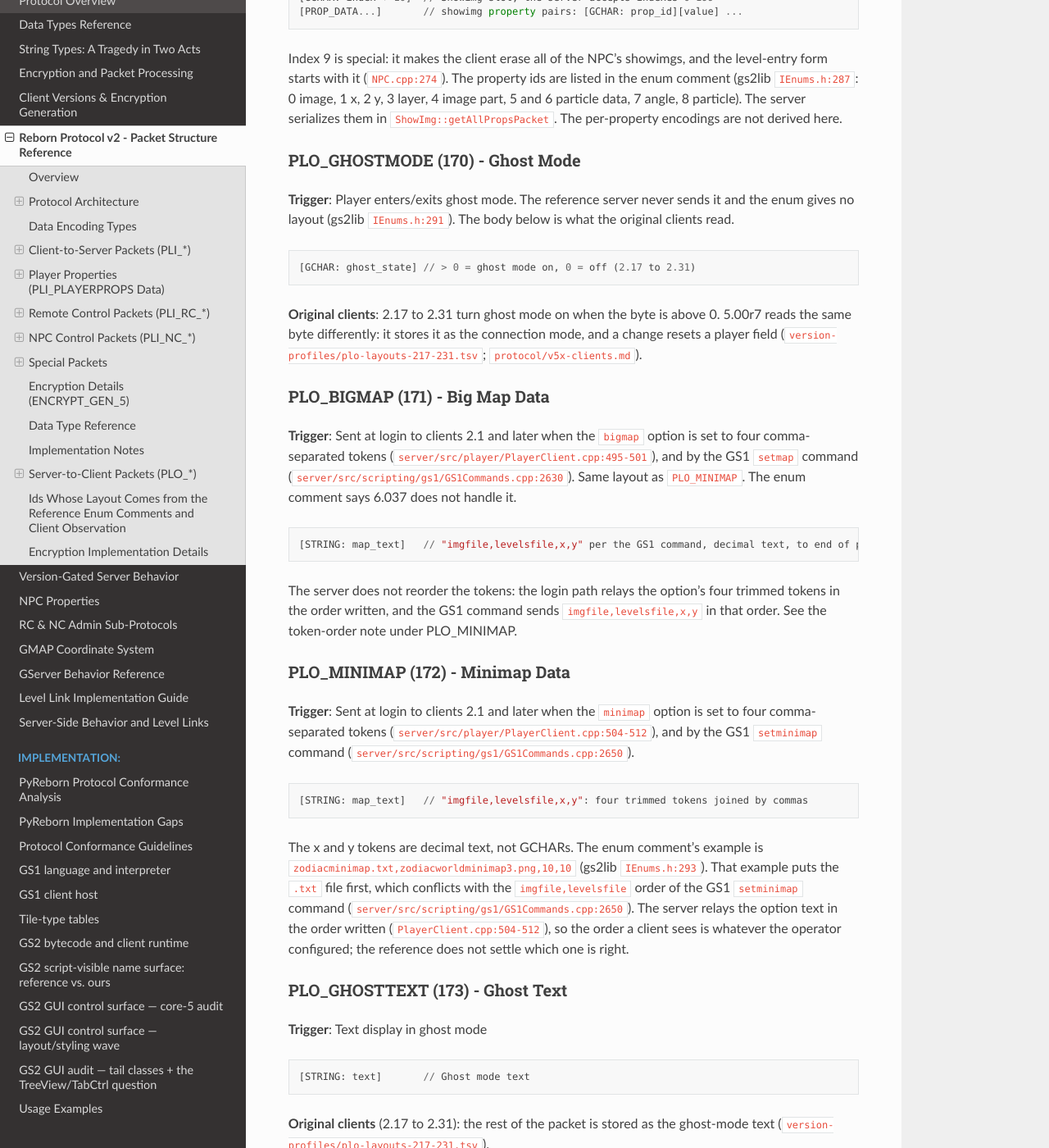
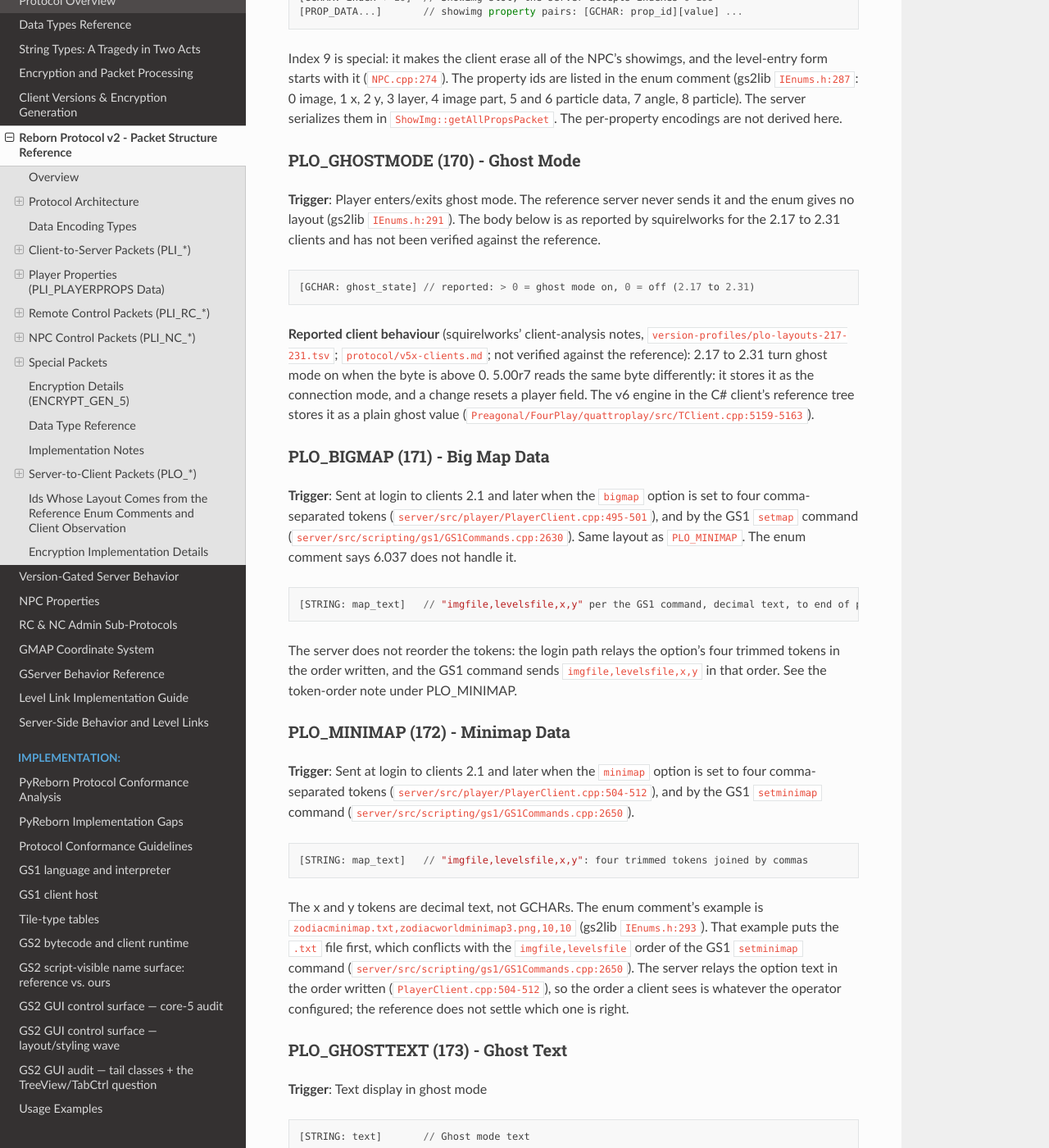
Before and after one commit to hosler/reborn-protocol-docs, a Sphinx documentation site: the page built from docs/protocol/packet-structures.md, in a window 1280 px wide and 1400 px high, scrolled down 60126 px. Shown: the whole window at 82% size. Built offline with Sphinx 7.4.7 and the Read the Docs theme 3.1.0, drawn with Linux system fonts in a browser that asks for light colours; some of the changed text lies outside the part shown.

Commit message:
PR #28 fixups: ghost-mode body labelled as reported, 174 sent by the reference
The 170 body, the 173 and 174 client paragraphs and the 5.00r7 remark are
squirelworks' notes and now say so. Added the v6 engine's plain ghost value
(TClient.cpp:5159-5163) and that beta4 sends 174 with 0 on level entry
(PlayerClient.cpp:1554). Analysis-repo links turned into plain text.

Co-Authored-By: Claude <noreply@anthropic.com>

````diff
--- a/docs/protocol/packet-structures.md
+++ b/docs/protocol/packet-structures.md
@@ -2316,14 +2316,16 @@ data, 7 angle, 8 particle). The server serializes them in
 
 ### PLO_GHOSTMODE (170) - Ghost Mode
 **Trigger**: Player enters/exits ghost mode. The reference server never sends it and the
-enum gives no layout (gs2lib `IEnums.h:291`). The body below is what the original clients read.
-```
-[GCHAR: ghost_state] // > 0 = ghost mode on, 0 = off (2.17 to 2.31)
-```
-
-**Original clients**: 2.17 to 2.31 turn ghost mode on when the byte is above 0. 5.00r7 reads the
+enum gives no layout (gs2lib `IEnums.h:291`). The body below is as reported by squirelworks for
+the 2.17 to 2.31 clients and has not been verified against the reference.
+```
+[GCHAR: ghost_state] // reported: > 0 = ghost mode on, 0 = off (2.17 to 2.31)
+```
+
+**Reported client behaviour** (squirelworks' client-analysis notes, `version-profiles/plo-layouts-217-231.tsv`; `protocol/v5x-clients.md`; not verified against the reference): 2.17 to 2.31 turn ghost mode on when the byte is above 0. 5.00r7 reads the
 same byte differently: it stores it as the connection mode, and a change resets a player
-field ([`version-profiles/plo-layouts-217-231.tsv`](https://github.com/squirelworks/Graal_analysis/blob/main/version-profiles/plo-layouts-217-231.tsv); [`protocol/v5x-clients.md`](https://github.com/squirelworks/Graal_analysis/blob/main/protocol/v5x-clients.md)).
+field. The v6 engine in the C# client's reference tree stores it as a plain ghost value
+(`Preagonal/FourPlay/quattroplay/src/TClient.cpp:5159-5163`).
 
 ### PLO_BIGMAP (171) - Big Map Data
 **Trigger**: Sent at login to clients 2.1 and later when the `bigmap` option is set to
@@ -2357,8 +2359,8 @@ whatever the operator configured; the reference does not settle which one is rig
 [STRING: text]       // Ghost mode text
 ```
 
-**Original clients** (2.17 to 2.31): the rest of the packet is stored as the ghost-mode
-text ([`version-profiles/plo-layouts-217-231.tsv`](https://github.com/squirelworks/Graal_analysis/blob/main/version-profiles/plo-layouts-217-231.tsv)).
+**Reported client behaviour** (squirelworks' client-analysis notes, `version-profiles/plo-layouts-217-231.tsv`; not verified against the reference): in 2.17 to 2.31 the rest of the packet is stored as the ghost-mode
+text.
 
 ### PLO_GHOSTICON (174) - Ghost Icon
 **Trigger**: Ghost mode icon state
@@ -2366,8 +2368,11 @@ text ([`version-profiles/plo-layouts-217-231.tsv`](https://github.com/squirelwor
 [GCHAR: icon_state]  // 1=show icon, 0=hide icon
 ```
 
-**Original clients** (2.17 to 2.31): the icon shows when the byte is above 0, so any value
-1 or more turns it on ([`version-profiles/plo-layouts-217-231.tsv`](https://github.com/squirelworks/Graal_analysis/blob/main/version-profiles/plo-layouts-217-231.tsv)).
+The reference sends this packet with 0 on every level entry
+(`server/src/player/PlayerClient.cpp:1554`).
+
+**Reported client behaviour** (squirelworks' client-analysis notes, `version-profiles/plo-layouts-217-231.tsv`; not verified against the reference): in 2.17 to 2.31 the icon shows when the byte is above 0, so any value
+1 or more turns it on.
 
 ### PLO_SHOOT (175) - Shoot Projectile (v1, < CLVER_5_07)
 **Trigger**: Projectile broadcast to clients below `CLVER_5_07`. See
````
